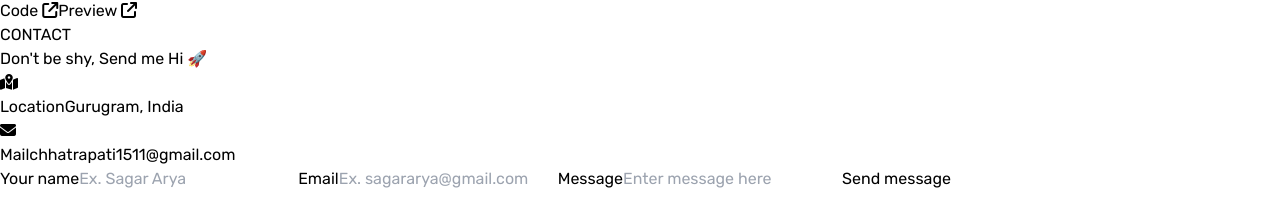
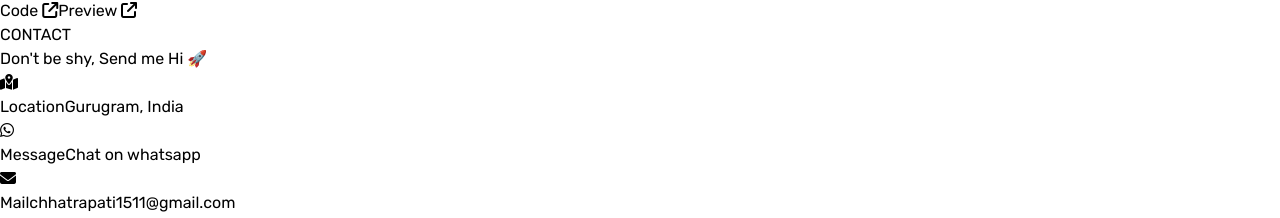
Before and after one commit to chhatrapati295/my-portfolio, a React (Vite) app: page / in a window 1280 px wide. Shown: the part 4318-4536 px from the top of the page. Before the commit the page ends 4509 px from the top, so only its background shows below. Built offline with nearby package versions, Linux system fonts and the light colour scheme.

Commit message:
ADD : whatsapp chat option added

```diff
--- a/package.json
+++ b/package.json
@@ -12,8 +12,8 @@
   "dependencies": {
     "@emailjs/browser": "^4.3.3",
     "framer-motion": "^11.2.10",
-    "react": "^18.2.0",
-    "react-dom": "^18.2.0",
+    "react": "^18.3.1",
+    "react-dom": "^18.3.1",
     "react-toastify": "^10.0.5"
   },
   "devDependencies": {
--- a/src/components/Contact.jsx
+++ b/src/components/Contact.jsx
@@ -1,14 +1,14 @@
 import SendEmail from "./SendEmail";
 const Contact = () => {
   return (
-    <div className=" py-10 md:w-11/12 w-10/12 m-auto flex gap-10 justify-around md:flex-row flex-col">
+    <div className=" py-10 px-2 md:w-11/12 w-10/12 m-auto flex gap-10 justify-between md:flex-row flex-col">
       <div className=" flex flex-col  md:h-60">
         <h2 className="font-bold text-sm text-blue-600">CONTACT</h2>
         <h2 className="font-bold text-2xl ">
           Don&apos;t be shy, Send me Hi{" "}
           <span className="hidden md:inline-block">🚀</span>
         </h2>
-        <div className="flex md:gap-16 gap-2 font-medium md:flex-row flex-col md:m-0 mt-8">
+        <div className="flex md:gap-12 gap-2 font-medium md:flex-row flex-col md:m-0 mt-8">
           <div className="flex gap-6 items-center md:my-16">
             <i className="fa-solid fa-map-location-dot w-14 h-14 rounded-full border border-gray-300  hover:shadow-md cursor-pointer flex justify-center items-center text-2xl text-blue-600"></i>
             <div className="flex flex-col gap-[2px]">
@@ -19,7 +19,26 @@ const Contact = () => {
             </div>
           </div>
           <div className="flex gap-6 items-center md:my-10">
-            <i className="fa-solid fa-envelope w-14 h-14 rounded-full border border-gray-300  hover:shadow-md cursor-pointer flex justify-center items-center text-2xl text-blue-600"></i>
+          <i className="fa-brands fa-whatsapp w-14 h-14 rounded-full border border-gray-300  hover:shadow-md cursor-pointer flex justify-center items-center text-2xl text-blue-600" onClick={() => {
+                  window.location.href = 'https://api.whatsapp.com/send/?phone=8279239833&text=Hey%21+I+want+to+discuss+a+project+with+you&type=phone_number&app_absent=0';
+                }}></i>
+            <div className="flex flex-col gap-[2px]">
+              <span className="text-sm text-gray-500">Message</span>
+              <span
+                onClick={() => {
+                  window.location.href = 'https://api.whatsapp.com/send/?phone=8279239833&text=Hey%21+I+want+to+discuss+a+project+with+you&type=phone_number&app_absent=0';
+                }}
+                className="text-sm text-gray-700 hover:text-blue-600 cursor-pointer"
+              >
+              Chat on whatsapp
+              </span>
+            </div>
+          </div>
+          <div className="flex gap-6 items-center md:my-10">
+            <i onClick={() => {
+                  window.location.href =
+                    "mailto:chhatrapati1511@gmail.com?body=Hii%20Chhatrapati";
+                }} className="fa-solid fa-envelope w-14 h-14 rounded-full border border-gray-300  hover:shadow-md cursor-pointer flex justify-center items-center text-2xl text-blue-600"></i>
             <div className="flex flex-col gap-[2px]">
               <span className="text-sm text-gray-500">Mail</span>
               <span
@@ -33,7 +52,9 @@ const Contact = () => {
               </span>
             </div>
           </div>
+
         </div>
+
       </div>
       <div className="md:w-1/4">
         <SendEmail />
--- a/src/components/Hero.jsx
+++ b/src/components/Hero.jsx
@@ -16,7 +16,8 @@ const Hero = () => {
             animate={{ x: 0, opacity: 1 }}
             transition={{ duration: 1, ease: "easeOut" }}
             style={{ willChange: "transform, opacity" }}
-            loading="lazy"
+            loading="eager"
+
           />
         </div>
         <motion.div
```
Also changed, not shown: 1 other file (tests, documents, lock files or other folders).
